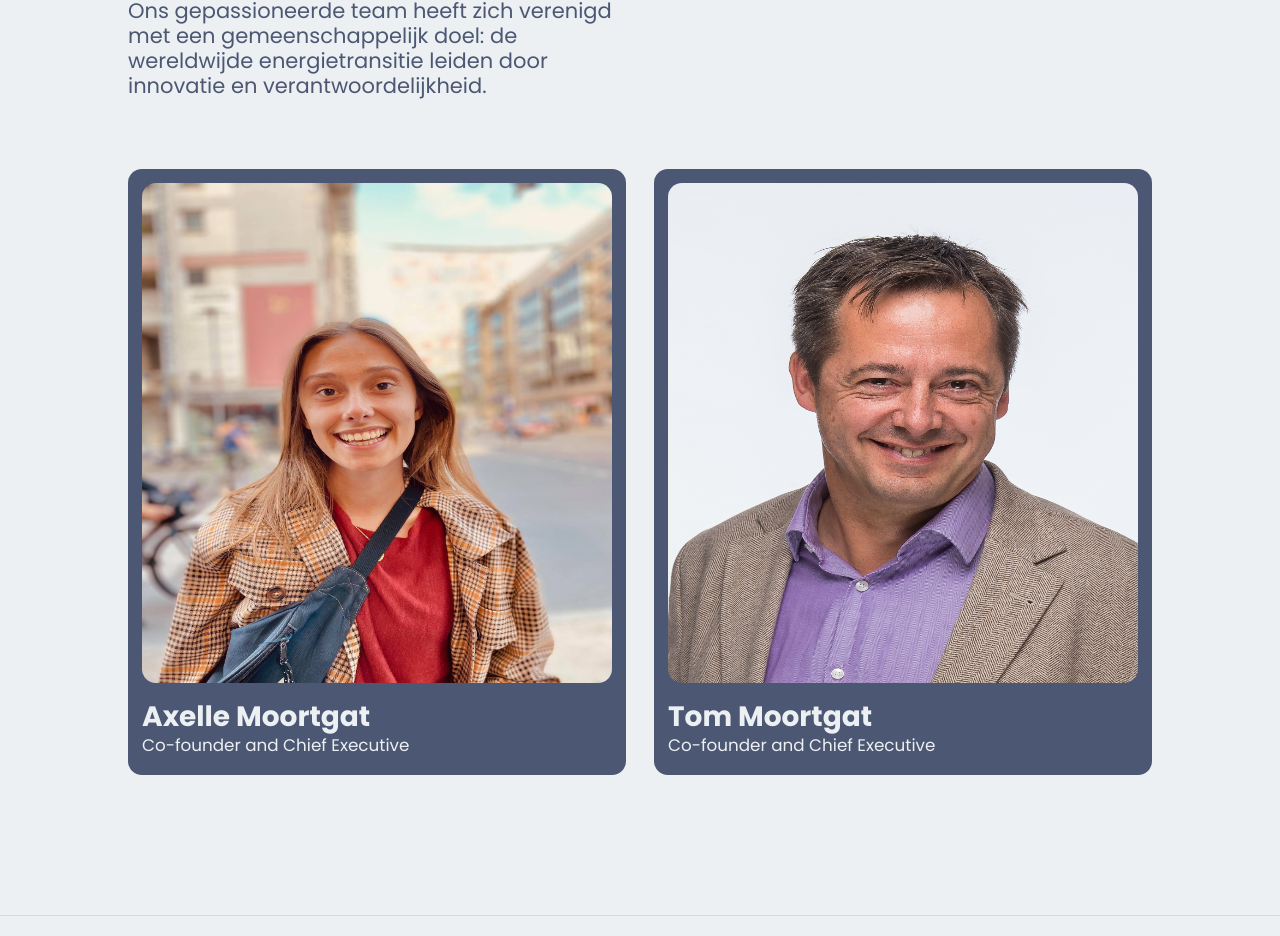
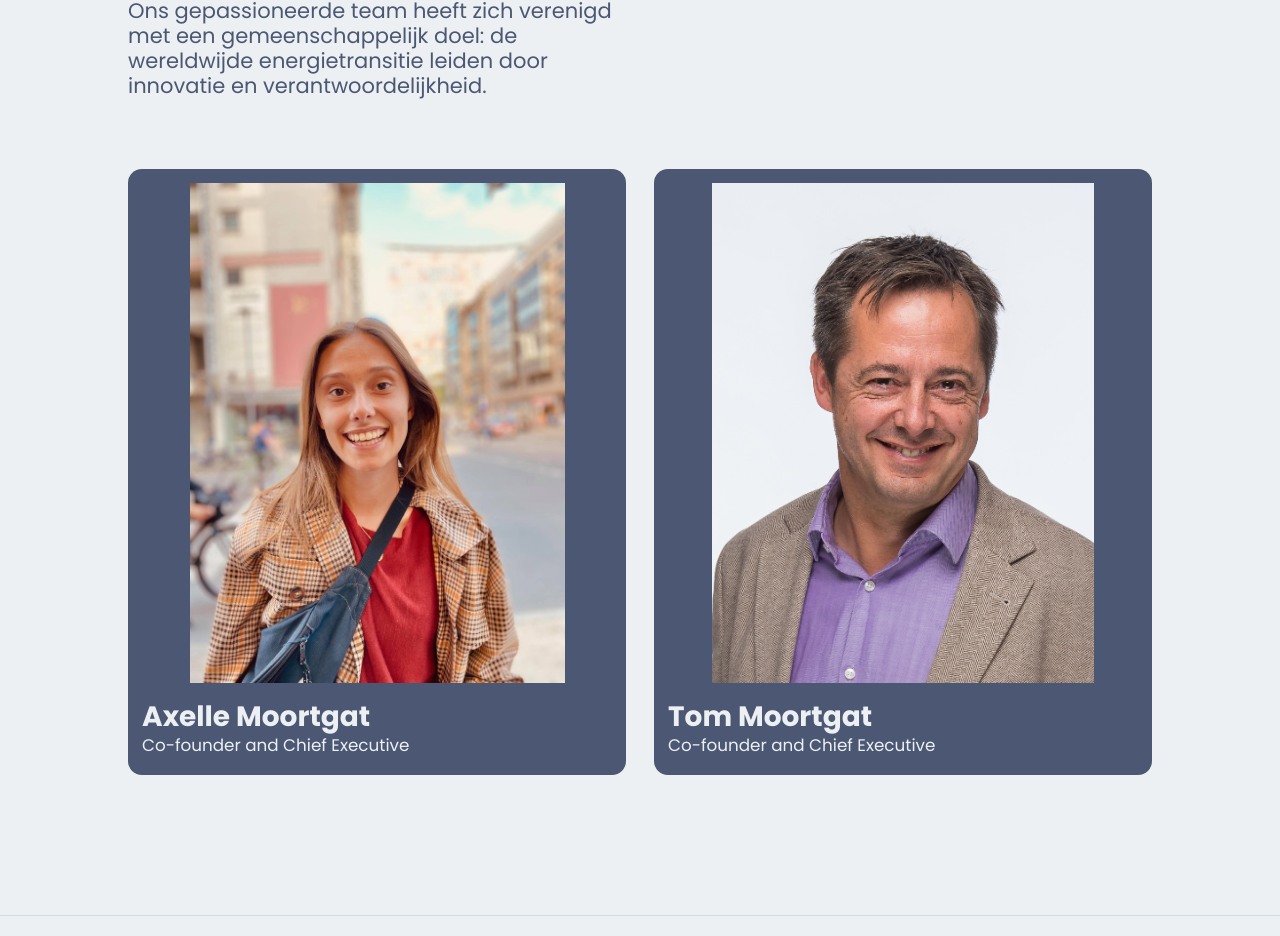
Before and after one commit to AxelleMoo/P2PEnergy, a Next.js app: page /over-ons in a window 1280 px wide. Shown: the part 864-1800 px from the top of the page. Built offline with nearby package versions, Linux system fonts and the light colour scheme.

Commit message:
pfimg: objectfit contain

```diff
--- a/styles/overOns.module.css
+++ b/styles/overOns.module.css
@@ -66,7 +66,7 @@
 
 .aboutus_box_founder_box_img_img{
     border-radius: 1rem;
-    object-fit:fill;
+    object-fit: contain;
     width: 100%;
 }
 
```
